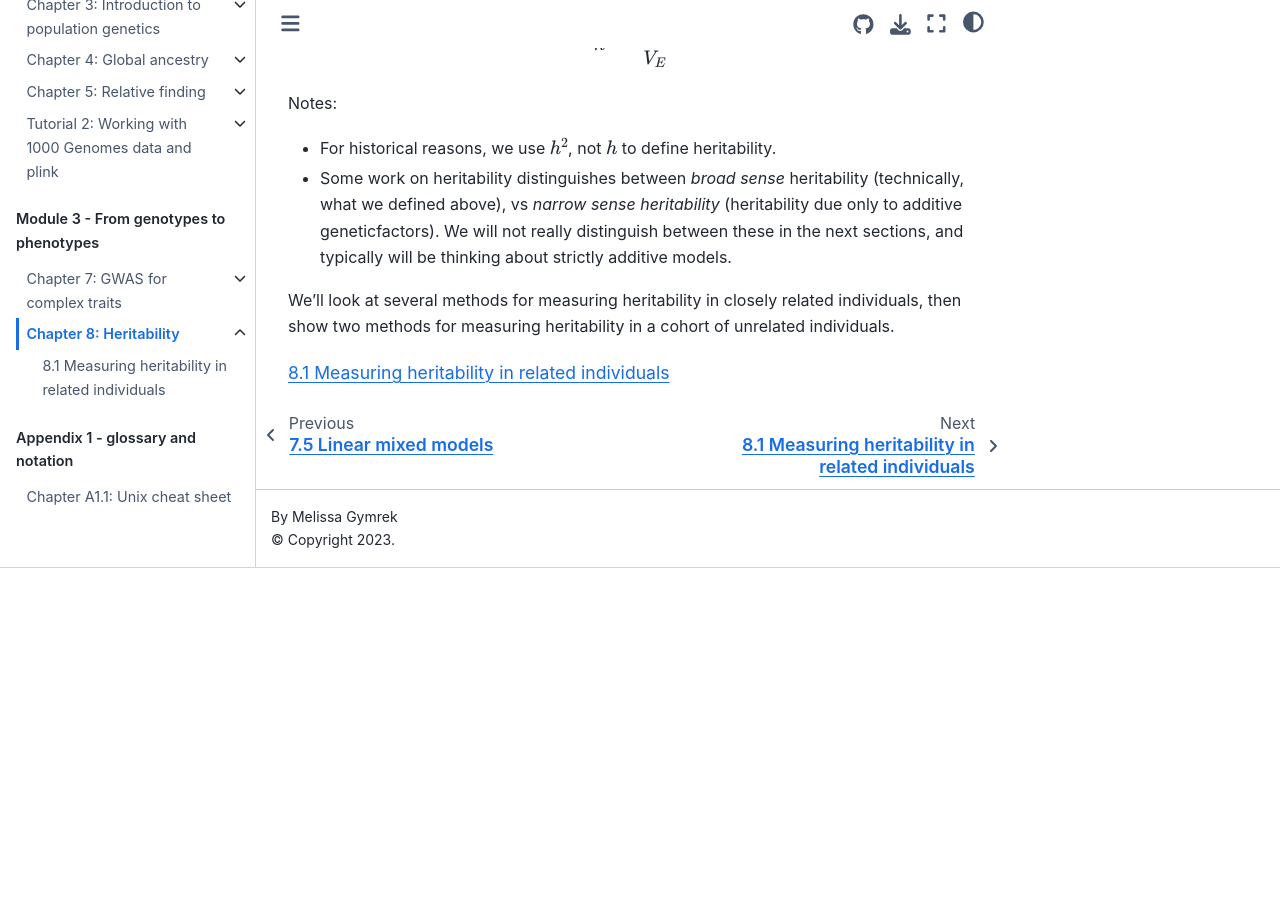
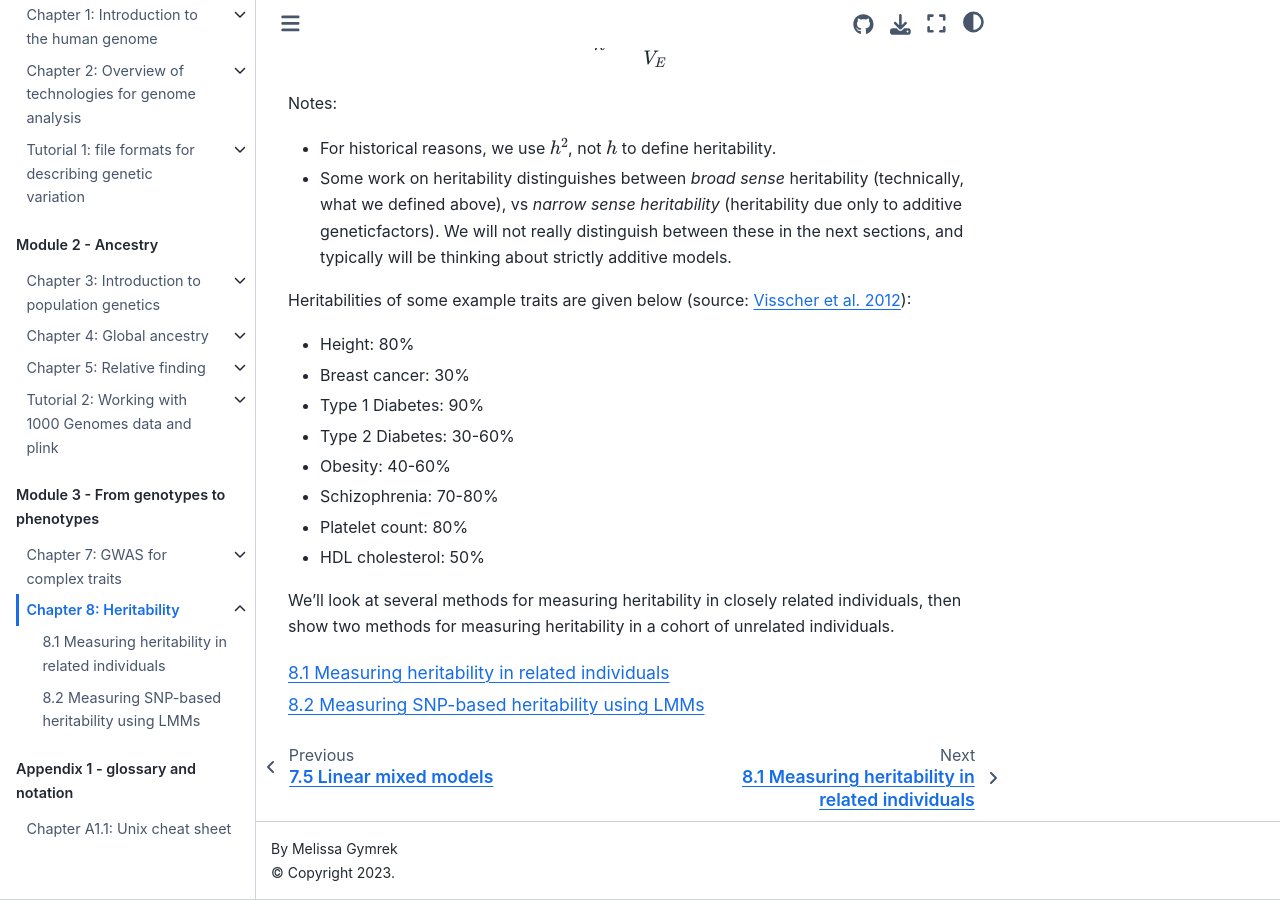
Before and after one commit to gymrek-lab/personal-genomics-textbook, a Jupyter Book: the page built from complextraits/heritability.md, in a window 1280 px wide and 900 px high, scrolled down 694 px. Built offline with Jupyter Book 1.0.4 settings and Sphinx 7.4.7 and the Sphinx Book theme 1.1.4, drawn with Linux system fonts in a browser that asks for light colours; pages that are not in the unit, such as notebooks, are missing from menus; before the commit the page ends 1262 px from its top, so only the background shows below that; some of the changed text lies outside the part shown.

Commit message:
adding lmm h2

````diff
--- a/_toc.yml
+++ b/_toc.yml
@@ -74,21 +74,8 @@
       - file: complextraits/heritability
         sections:
         - file: complextraits/heritability/relatives
-#        - file: complextraits/heritability/lmms
+        - file: complextraits/heritability/lmms-h2
 #        - file: complextraits/heritability/ldsc
-#  - caption: Module 4 - Trans-ancestry approaches
-#    chapters:
-#      - file: multianc/fine-mapping
-#      - file: multianc/prs
-#  - caption: Module 5 - Beyond common variants
-#    chapters:
-#      - file: beyond/rare
-#      - file: beyond/complex
-#  - caption: Module 6 - Ethics
-#    chapters:
-#      - file: ethics/privacy
-#      - file: ethics/health
-#      - file: ethics/equity
   - caption: Appendix 1 - glossary and notation
     chapters:
       - file: appendix/unix
--- a/complextraits/heritability.md
+++ b/complextraits/heritability.md
@@ -24,6 +24,17 @@
 * For historical reasons, we use $h^2$, not $h$ to define heritability.
 * Some work on heritability distinguishes between *broad sense* heritability (technically, what we defined above), vs *narrow sense heritability* (heritability due only to additive geneticfactors). We will not really distinguish between these in the next sections, and typically will be thinking about strictly additive models.
 
+Heritabilities of some example traits are given below (source: [Visscher et al. 2012](https://www.ncbi.nlm.nih.gov/pmc/articles/PMC3257326/)):
+
+* Height: 80%
+* Breast cancer: 30%
+* Type 1 Diabetes: 90%
+* Type 2 Diabetes: 30-60%
+* Obesity: 40-60%
+* Schizophrenia: 70-80%
+* Platelet count: 80%
+* HDL cholesterol: 50%
+
 We'll look at several methods for measuring heritability in closely related individuals, then show two methods for measuring heritability in a cohort of unrelated individuals.
 
 ```{tableofcontents}
````
Also changed, not shown: complextraits/heritability/lmms-h2.md (added, +41 -0 lines).
